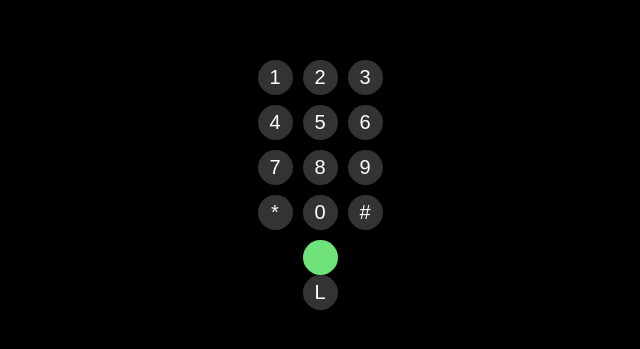
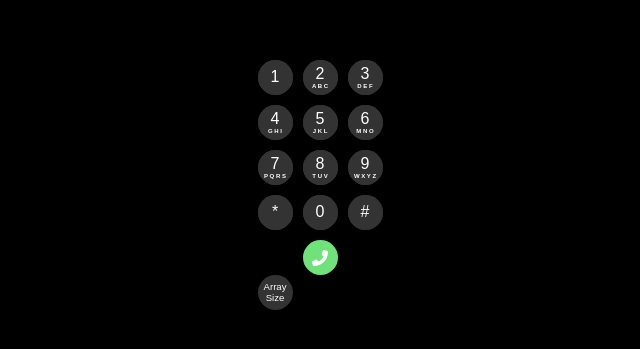
Before and after one commit to KidLiberty/iOSPhone-App-Clone, a React (Create React App) app: page / in a window 1280 px wide. Shown: the part 253-602 px from the top of the page, without its empty margins (320-960 px from the left). Built offline with nearby package versions, Linux system fonts and the light colour scheme.

Commit message:
Added letters to NumberButton, CSS changes and stlying

```diff
--- a/package.json
+++ b/package.json
@@ -3,6 +3,9 @@
   "version": "0.1.0",
   "private": true,
   "dependencies": {
+    "@fortawesome/fontawesome-svg-core": "^6.1.1",
+    "@fortawesome/free-solid-svg-icons": "^6.1.1",
+    "@fortawesome/react-fontawesome": "^0.1.18",
     "@testing-library/jest-dom": "^5.16.2",
     "@testing-library/react": "^12.1.4",
     "@testing-library/user-event": "^13.5.0",
--- a/public/index.html
+++ b/public/index.html
@@ -22,7 +22,7 @@
       src="https://kit.fontawesome.com/7b553fb718.js"
       crossorigin="anonymous"
     ></script>
-    <title>Brandon Stone</title>
+    <title>iOS Phone</title>
   </head>
   <body>
     <noscript>You need to enable JavaScript to run this app.</noscript>
--- a/src/App.css
+++ b/src/App.css
@@ -12,60 +12,3 @@ body {
   align-items: center;
   height: 100vh;
 }
-
-.container {
-  display: flex;
-  flex-direction: column;
-  justify-content: center;
-  align-items: center;
-}
-
-.total {
-  color: white;
-  display: flex;
-  justify-content: flex-end;
-  font-size: 2rem;
-  width: 105px;
-  margin-bottom: 2.5px;
-}
-
-.grid {
-  display: grid;
-  grid-template-columns: 1fr 1fr 1fr;
-  grid-template-rows: 1fr 1fr 1fr 1fr 1fr;
-  justify-content: center;
-  justify-items: center;
-  gap: 5px;
-}
-
-.btn {
-  color: white;
-  font-size: 1.25rem;
-  background-color: #333;
-  border-radius: 1000000000px;
-  border: none;
-  width: 35px;
-  height: 35px;
-}
-
-.btn-AC {
-  color: #333;
-  background-color: rgb(179, 179, 179);
-  font-size: 1rem;
-}
-
-.btn-plus,
-.btn-equals {
-  background-color: orange;
-}
-
-.btn-plus:hover,
-.btn-equals:hover {
-  color: orange;
-  background-color: white;
-}
-
-.btn:hover {
-  background-color: #555;
-  cursor: pointer;
-}
--- a/src/App.js
+++ b/src/App.js
@@ -6,9 +6,7 @@ import IOSPhone from './IOSPhone'
 export default function App() {
   return (
     <div>
-      <div style={{ textAlign: 'center' }}>
-        <IOSPhone />
-      </div>
+      <IOSPhone />
     </div>
   )
 }
--- a/src/IOSPhone.css
+++ b/src/IOSPhone.css
@@ -5,8 +5,8 @@
 .IOSPhone-container {
   display: flex;
   flex-direction: column;
+  justify-content: center;
   align-items: center;
-  justify-content: center;
 }
 
 .number-container {
@@ -17,6 +17,16 @@
   height: 75px;
   width: 250px;
   color: white;
+}
+
+.btn {
+  color: white;
+  font-size: 1rem;
+  background-color: #333;
+  border-radius: 1000000000px;
+  border: none;
+  width: 35px;
+  height: 35px;
 }
 
 .button-grid {
@@ -65,3 +75,22 @@
   cursor: pointer;
   background-color: rgb(63, 61, 61);
 }
+
+.btn-letters {
+  font-size: 6px;
+  font-weight: bold;
+  padding: none;
+}
+
+.btn:hover {
+  background-color: #555;
+  cursor: pointer;
+}
+
+.fa-phone {
+  font-size: 1rem;
+  transform: scaleX(-1);
+  -moz-transform: scaleX(-1);
+  -webkit-transform: scaleX(-1);
+  -ms-transform: scaleX(-1);
+}
--- a/src/IOSPhone.js
+++ b/src/IOSPhone.js
@@ -1,6 +1,9 @@
 import React, { useState } from 'react'
+import { FontAwesomeIcon } from '@fortawesome/react-fontawesome'
 
 import {
+  ButtonNumberValues,
+  ButtonLetterValues,
   numberExceedsLength,
   formatPhoneNumber,
   phoneNumberLengthBetween,
@@ -11,12 +14,14 @@ import {
 
 export default function IOSPhone() {
   const [phoneNumber, setPhoneNumber] = useState([])
-  const ButtonValues = [1, 2, 3, 4, 5, 6, 7, 8, 9, '*', 0, '#']
 
   const NumberButton = props => (
+    <div className='btn'>
       <button className='btn' onClick={props.onClick}>
         {props.value}
+        <div className='btn-letters'>{props.letter}</div>
       </button>
+    </div>
   )
 
   function dial(number) {
@@ -321,11 +326,9 @@ export default function IOSPhone() {
     }
   }
 
-  // Dev Tools
+  // Dev
   const getLength = () => {
-    console.log('Length: ' + phoneNumber.length)
     console.log(phoneNumber)
-    console.log(phoneNumber.length === 7 && phoneNumber[5] !== ' ')
   }
 
   return (
@@ -338,24 +341,34 @@ export default function IOSPhone() {
       </div>
       <div className='button-grid-container'>
         <div className='button-grid'>
-          {ButtonValues.map(number => (
+          {ButtonNumberValues.map(
+            number => (
               <NumberButton
                 key={number}
                 value={number}
-              onClick={() => {
-                dial(number.toString())
-              }}
+                letter={ButtonLetterValues[number]}
+                onClick={() => dial(number)}
               />
-          ))}
-          <button className='btn-call'></button>
+            ),
+            console.log(ButtonNumberValues),
+            console.log(ButtonLetterValues)
+          )}
+
+          <button className='btn-call'>
+            <i className='fa fa-phone' aria-hidden='true'></i>
+          </button>
           {phoneNumber.length > 0 && (
-            <button className=' btn-delete' onClick={() => backspace()}>
+            <button className='btn-delete' onClick={backspace}>
               x
             </button>
           )}
         </div>
-        <button className='btn' onClick={() => getLength()}>
-          L
+        <button
+          className='btn'
+          style={{ fontSize: '.6rem' }}
+          onClick={getLength}
+        >
+          Array Size
         </button>
       </div>
     </div>
--- a/src/IOSPhoneUtil.js
+++ b/src/IOSPhoneUtil.js
@@ -1,3 +1,31 @@
+export const ButtonNumberValues = [
+  '1',
+  '2',
+  '3',
+  '4',
+  '5',
+  '6',
+  '7',
+  '8',
+  '9',
+  '*',
+  '0',
+  '#'
+]
+export const ButtonLetterValues = [
+  ' ',
+  ' ',
+  'A B C',
+  'D E F',
+  'G H I',
+  'J K L',
+  'M N O',
+  'P Q R S',
+  'T U V',
+  'W X Y Z',
+  '+'
+]
+
 // backspaceCountryCode()
 export const numberExceedsLength = newPhoneNumber =>
   newPhoneNumber.length <= 11 &&
```
Also changed, not shown: 1 other file (tests, documents, lock files or other folders). Lines whose indentation alone changed are shown as unchanged.
